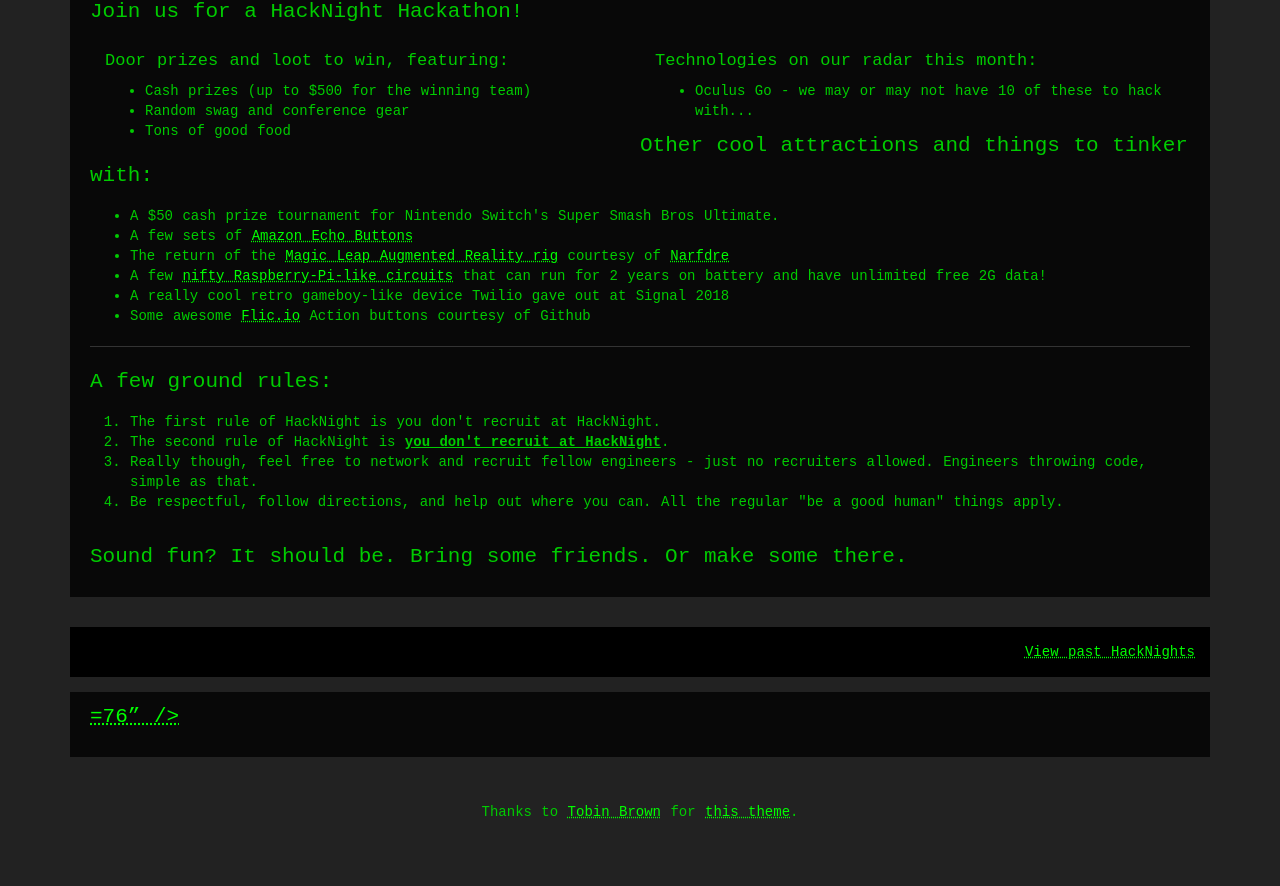
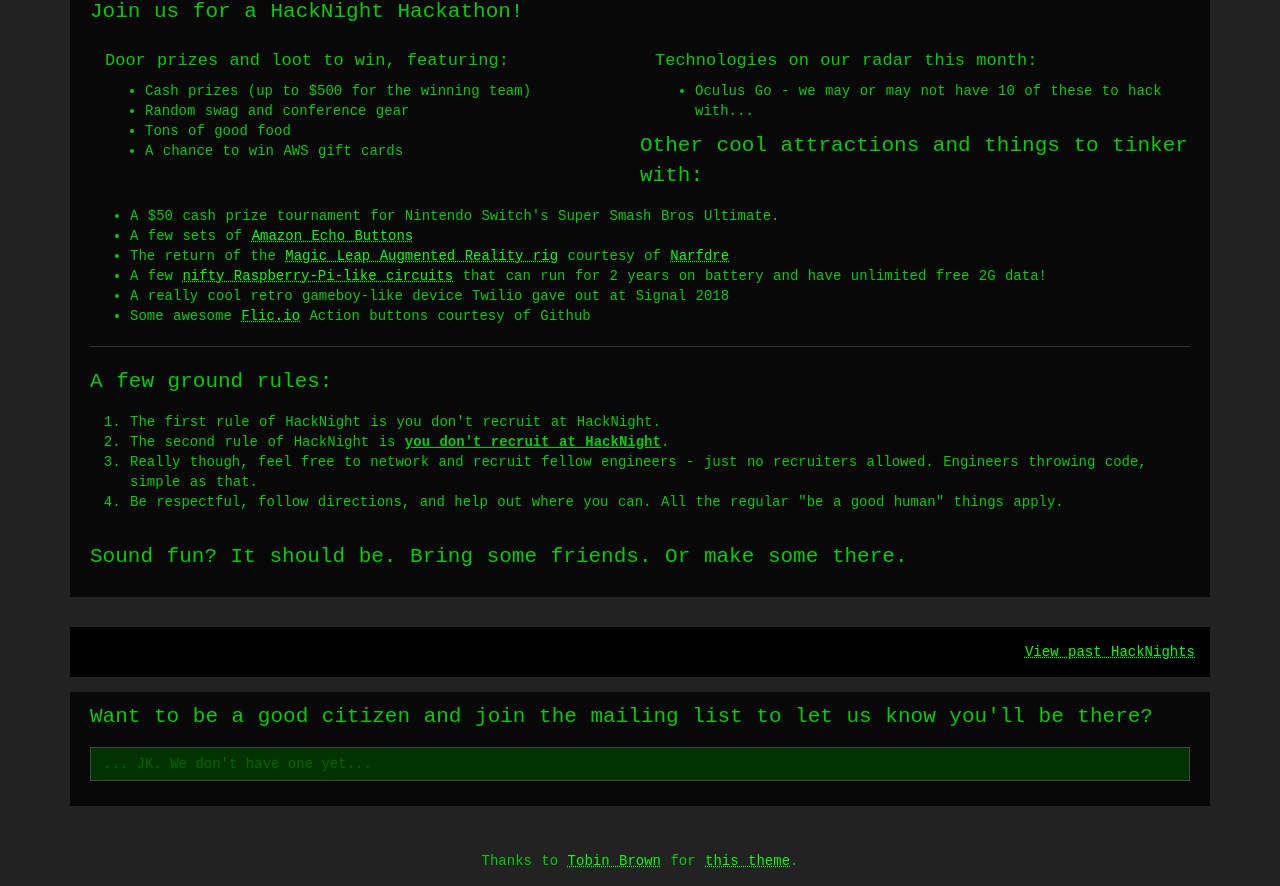
Before and after one commit to hacknightio/site, a Nuxt app: page / in a window 1280 px wide. Shown: the part 395-1281 px from the top of the page. Before the commit the page ends 1232 px from the top, so only its background shows below. Built offline with nearby package versions, Linux system fonts and the light colour scheme; some icons are missing.

Commit message:
Revert "Added Slack workspace link to footer"

```diff
--- a/pages/hn3.vue
+++ b/pages/hn3.vue
@@ -30,6 +30,7 @@
         <li>Cash prizes (up to $500 for the winning team)</li>
         <li>Random swag and conference gear</li>
         <li>Tons of good food</li>
+        <li>A chance to win AWS gift cards</li>
       </ul>
     </div>
 
--- a/pages/index.vue
+++ b/pages/index.vue
@@ -37,13 +37,11 @@
       <Hacknight1/>
     </Collapser>
     <div class="jumbotron">
-      <p><a href=“https://hacknightgroup.slack.com”>
-          <img alt=“Join us on Slack” src=“https://cdn.brandfolder.io/5H442O3W/as/pljt3c-dcwb20-2mmt84/Slack_RGB_White.png?height=76” />
-        </a>
+      <p>Want to be a good citizen and join the mailing list to let us know you'll be there?
         <br>
       </p>
-      <!-- <div class="form-group">
-        <label class="control-label" for="disabledInput">Mailing List</label>
+      <div class="form-group">
+        <!-- <label class="control-label" for="disabledInput">Mailing List</label> -->
         <input
           class="form-control"
           id="disabledInput"
@@ -51,7 +49,7 @@
           disabled
           type="text"
         >
-      </div>-->
+      </div>
     </div>
     <div class="footer">
       Thanks to
```
